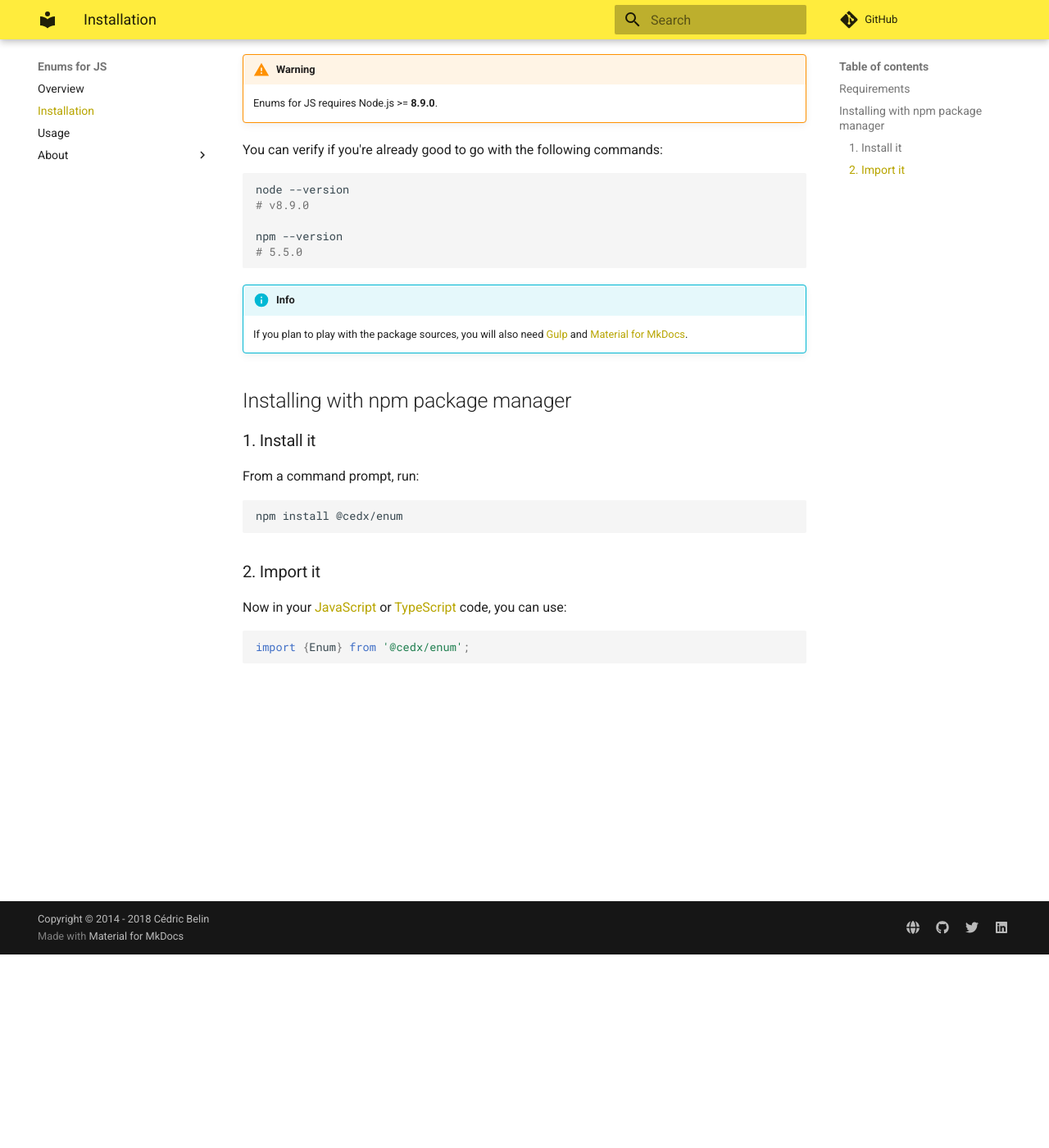
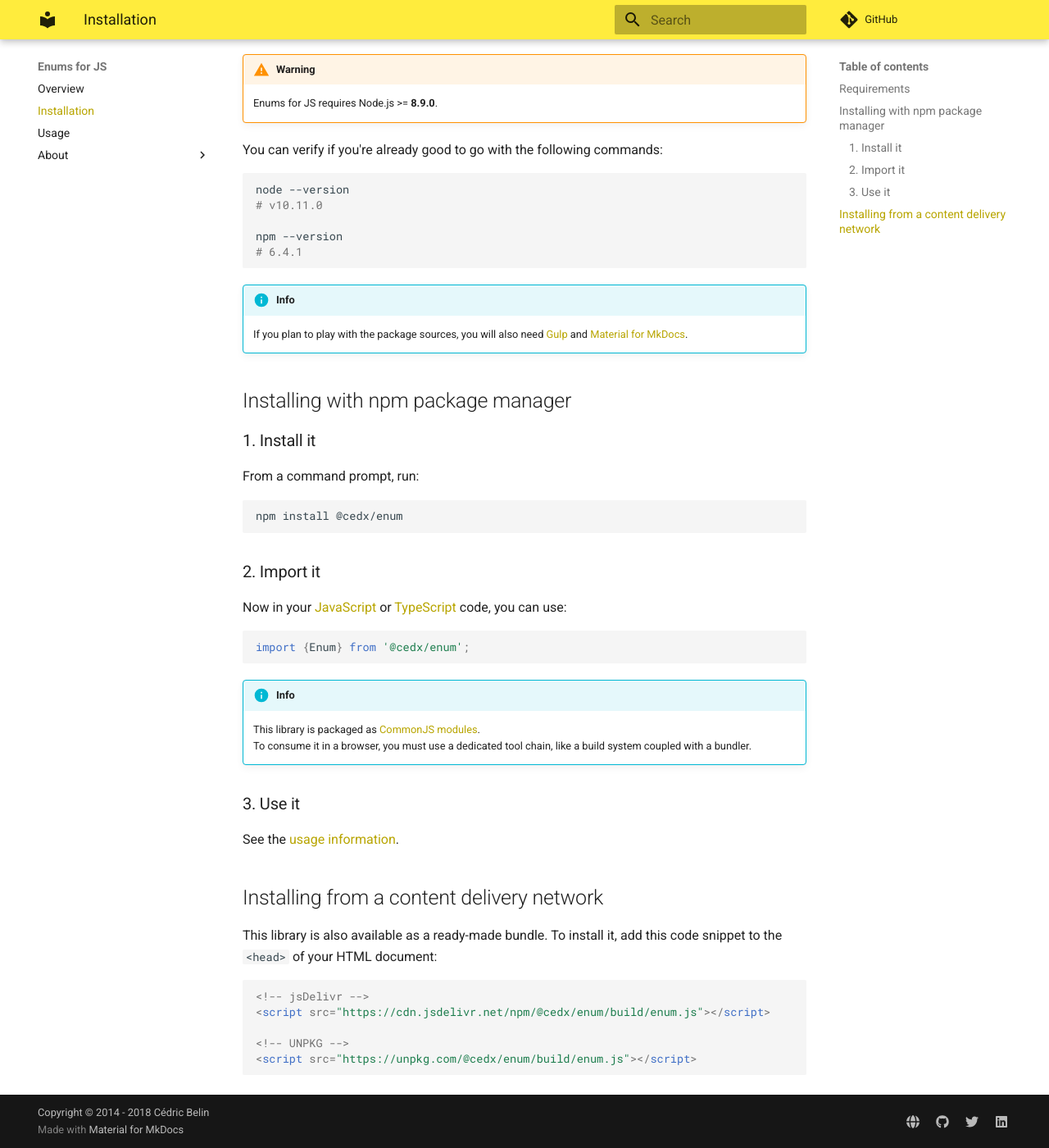
Before and after one commit to cedx/enum.js, an MkDocs documentation site: the page built from doc/installation.md, in a window 1280 px wide and 1400 px high, scrolled down 236 px. Shown: the whole window at 82% size. Built offline with MkDocs 1.6.1 and Material for MkDocs 9.7.7, drawn with Linux system fonts in a browser that asks for light colours; comment, search, counter and statistics services are not loaded; old or Windows-style settings are respelled for this version of MkDocs.

Commit message:
Updated the documentation

````diff
--- a/doc/installation.md
+++ b/doc/installation.md
@@ -11,10 +11,10 @@
 
 ```shell
 node --version
-# v8.9.0
+# v10.11.0
 
 npm --version
-# 5.5.0
+# 6.4.1
 ```
 
 !!! info
@@ -36,3 +36,22 @@
 ```ts
 import {Enum} from '@cedx/enum';
 ```
+
+!!! info
+    This library is packaged as [CommonJS modules](https://nodejs.org/api/modules.html).
+    To consume it in a browser, you must use a dedicated tool chain, like a build system coupled with a bundler.
+
+### 3. Use it
+See the [usage information](usage.md).
+
+## Installing from a content delivery network
+This library is also available as a ready-made bundle.
+To install it, add this code snippet to the `<head>` of your HTML document:
+
+```html
+<!-- jsDelivr -->
+<script src="https://cdn.jsdelivr.net/npm/@cedx/enum/build/enum.js"></script>
+
+<!-- UNPKG -->
+<script src="https://unpkg.com/@cedx/enum/build/enum.js"></script>
+```
--- a/package.json
+++ b/package.json
@@ -1,5 +1,6 @@
 {
   "author": "Cédric Belin <cedric@belin.io>",
+  "browser": "./build/enum.js",
   "bugs": "https://github.com/cedx/enum.js/issues",
   "description": "A simple implementation of enumerated types.",
   "homepage": "https://dev.belin.io/enum.js",
````
